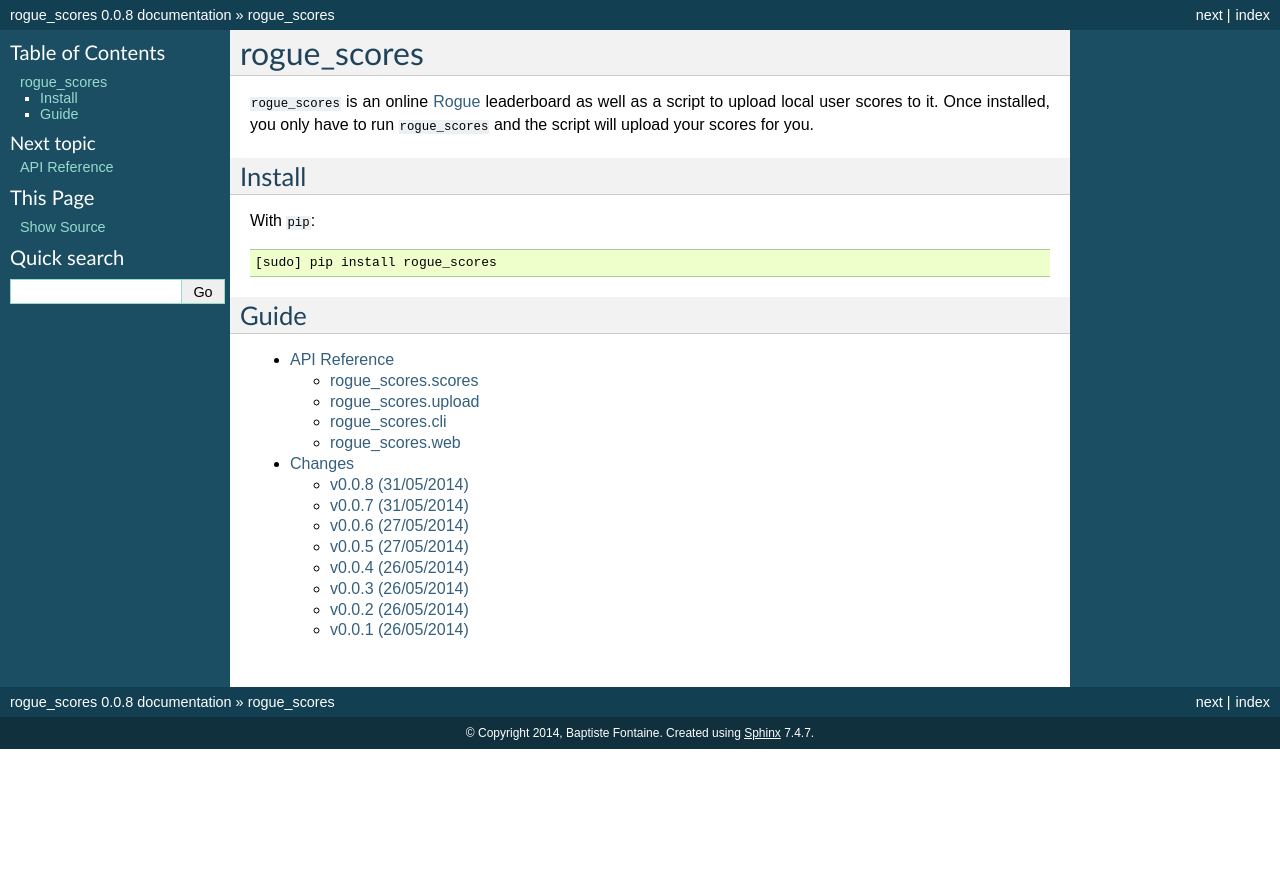
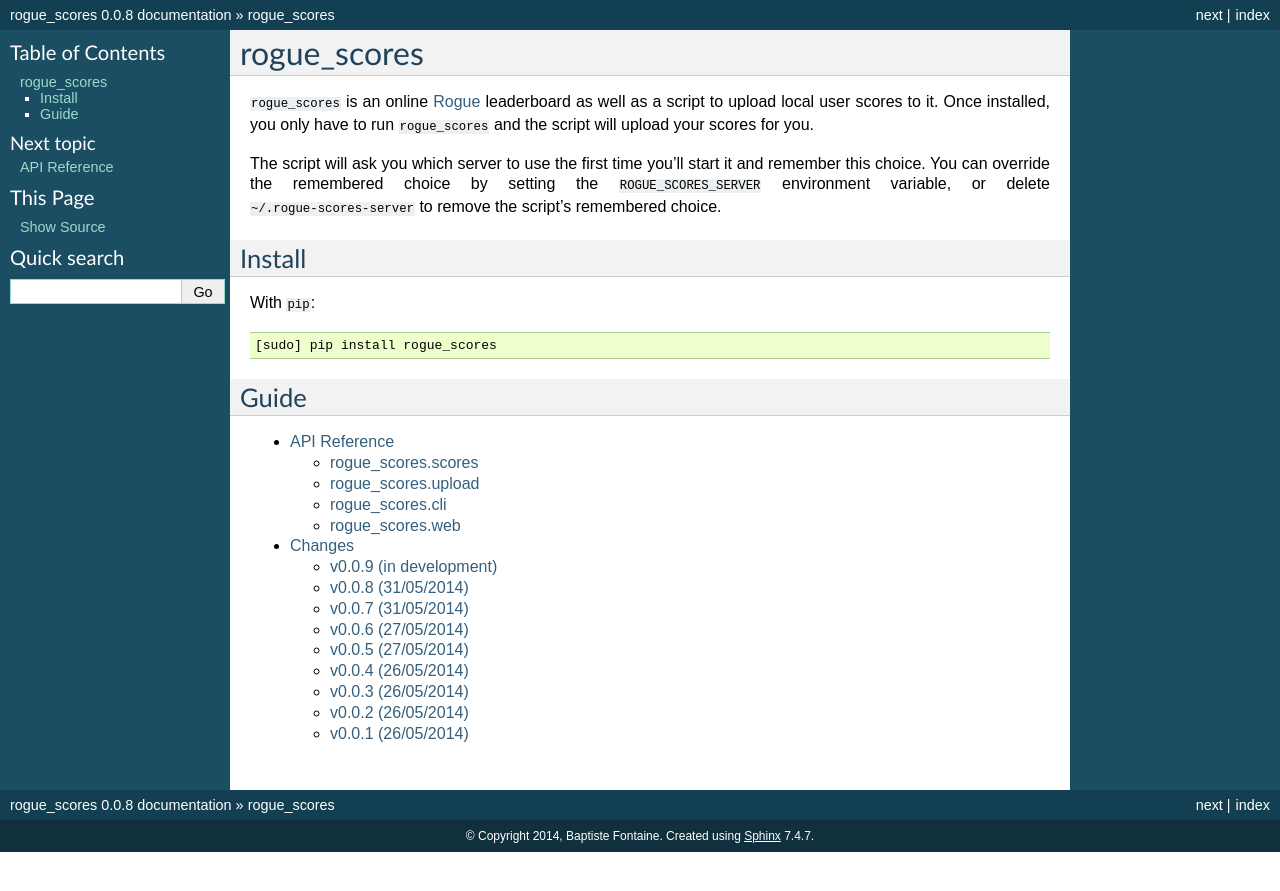
Before and after one commit to bfontaine/rogue_scores, a Sphinx documentation site: the page built from docs/index.rst, in a window 1280 px wide. Shown: the top 891 px of the page. Built offline with Sphinx 7.4.7, drawn with Linux system fonts in a browser that asks for light colours.

Commit message:
doc about ROGUE_SCORES_SERVER

```diff
--- a/CHANGES.rst
+++ b/CHANGES.rst
@@ -1,3 +1,8 @@
+v0.0.9 (in development)
+-----------------------
+
+- support for `ROGUE_SCORES_SERVER`
+
 v0.0.8 (31/05/2014)
 -------------------
 
--- a/docs/index.rst
+++ b/docs/index.rst
@@ -4,6 +4,11 @@ rogue_scores
 ``rogue_scores`` is an online Rogue_ leaderboard as well as a script to upload
 local user scores to it. Once installed, you only have to run ``rogue_scores``
 and the script will upload your scores for you.
+
+The script will ask you which server to use the first time you'll start it and
+remember this choice. You can override the remembered choice by setting the
+``ROGUE_SCORES_SERVER`` environment variable, or delete
+``~/.rogue-scores-server`` to remove the script's remembered choice.
 
 .. _Rogue: https://en.wikipedia.org/wiki/Rogue_(video_game)
 
```
